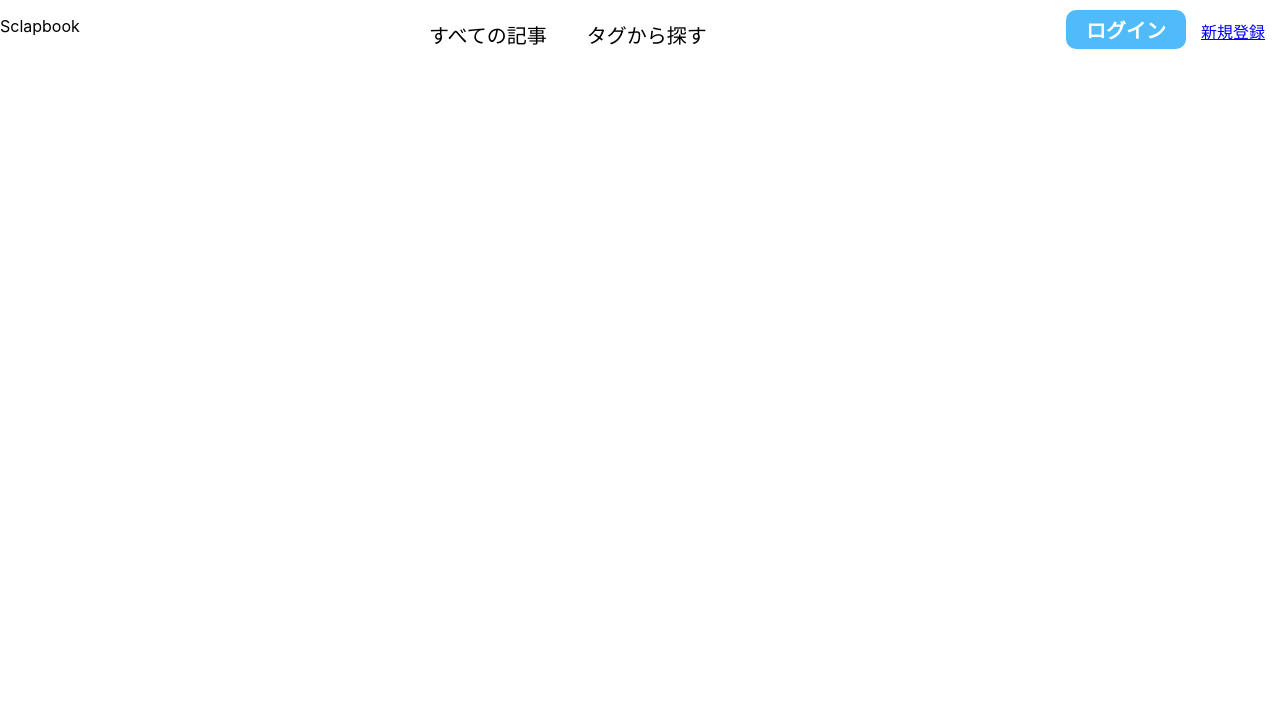
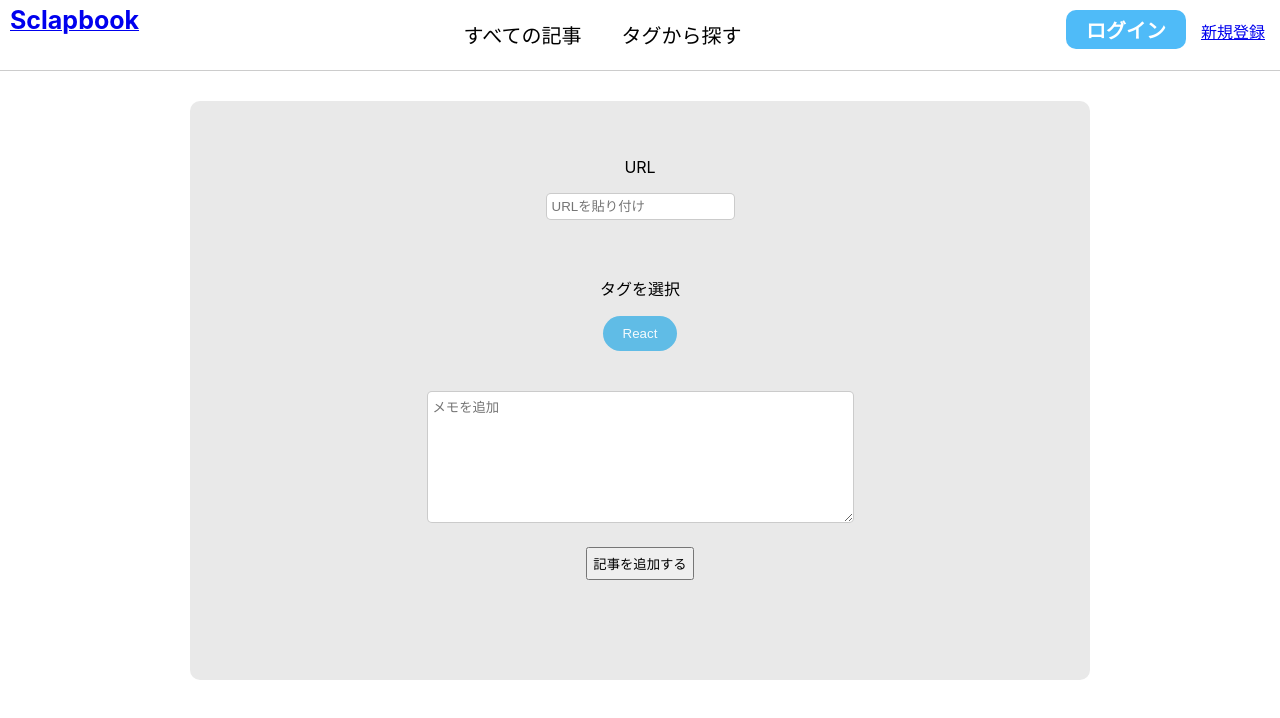
Before and after one commit to ITOmaSabai/Sclapbook, a React (Create React App) app: page /createpost in a window 1280 px wide. Shown: the top 718 px of the page. Built offline with nearby package versions, Linux system fonts and the light colour scheme; no server answers; the HTML template or start-up script is replaced by a standard one.

Commit message:
first commit

```diff
--- a/package.json
+++ b/package.json
@@ -9,6 +9,7 @@
     "firebase": "^10.1.0",
     "react": "^18.2.0",
     "react-dom": "^18.2.0",
+    "react-router-dom": "^6.14.2",
     "react-scripts": "5.0.1",
     "web-vitals": "^2.1.4"
   },
--- a/src/App.js
+++ b/src/App.js
@@ -1,17 +1,20 @@
 import './App.css';
 import { Navbar } from './components/Navbar/Navbar';
-import {CreatePost} from './components/CreatePost/CreatePost';
-
+import { CreatePost } from './components/CreatePost/CreatePost';
+import { BrowserRouter as Router, Routes, Route, Link } from 'react-router-dom';
+import Home from './components/Home/Home';
 
 
 function App() {
   return (
     <>
-      <Navbar />
-      <CreatePost />
-      <div className="App">
-
-      </div>
+    <Navbar />
+    <Router>
+      <Routes>
+        <Route path="/" element={<Home />}></Route>
+        <Route path="/createpost" element={<CreatePost />}></Route>
+      </Routes>
+    </Router>
     </>
   );
 }
--- /dev/null
+++ b/src/components/Card/Card.js
@@ -0,0 +1,10 @@
+import React from 'react'
+
+const Card = () => {
+  return (
+    <div>
+    </div>
+  )
+}
+
+export default Card
--- a/src/components/CreatePost/CreatePost.css
+++ b/src/components/CreatePost/CreatePost.css
@@ -0,0 +1,43 @@
+.postWrapper {
+    /* text-align: center; */
+    /* display: flex; */
+    /* justify-content: center; */
+    max-width: 100%;
+}
+
+.postContainer {
+    width: 700px;
+    padding: 20px 100px 100px 100px;
+    margin: 30px auto 0;
+    background-color: rgb(233, 233, 233);
+    border-radius: 10px;
+    text-align: center;
+}
+
+.Container {
+    padding: 20px 10px;
+}
+
+#urlValure {
+    width: 200px;
+    line-height: 20px;
+}
+
+.Container input, textarea {
+    border: 1px solid #c8c8c8ee;
+    border-radius: 5px;
+}
+
+button, input, textarea {
+    cursor: pointer;
+    padding: 5px 5px;
+}
+
+.tagContainer button {
+    /* border: solid 1px #c8c8c8ee; */
+    border: none;
+    border-radius: 20px;
+    padding: 10px 20px;
+    color: #ffffffee;
+    background-color: rgb(96, 188, 230);
+}
--- a/src/components/CreatePost/CreatePost.js
+++ b/src/components/CreatePost/CreatePost.js
@@ -1,7 +1,9 @@
 //記事のURLや情報を入力する画面を実装する
-import { doc, setDoc } from "firebase/firestore";
+// import { doc, setDoc } from "firebase/firestore";
 import { useState } from "react";
 import { db } from "../firebase";
+import { collection, addDoc } from "firebase/firestore";
+import "./CreatePost.css";
 
 
 export const CreatePost = () => {
@@ -10,38 +12,80 @@ export const CreatePost = () => {
   const [memo, setMemo] = useState();
 
 
+  const setPost = () => {
+    //onChangeに変更する前のコード
+    // const postedURL = document.getElementById("urlValue");
+    // const postedMemo = document.getElementById("memoValue");
+    // setURL(postedURL.value);
+    // setMemo(postedMemo.value);
+
+    // console.log(URL);
+    // console.log(memo);
+    createPost();
+    window.alert("スクラップしました！")
+  };
+
   const createPost = async () => {
-
-    // Add a new document in collection "articles"
-    await setDoc(doc(db, "articles"), {
+    await addDoc(collection(db, "sclapbook"), {
       URL: URL,
       tag: tag,
       memo: memo
     });
-
-    const PostURL = () => {
   };
 
+
   return (
-      <div className="wrapper">
-        <div>
+    //onChangeに変更する前のコード
+  //   <div className="postWrapper">
+  //     <div className="postContainer">
+  //       <div className="Container">
+  //         <p>URL</p>
+  //         <input id="urlValue" type="text" placeholder="URLを貼り付け" ></input>
+  //       </div>
+  //       <div className="Container tagContainer">
+  //         <p>タグを選択</p>
+  //         <button className="react" onClick={(e) => setTag("React")}>React</button>
+  //       </div>
+  //       <div className="Container">
+  //         <textarea id="memoValue" name="" cols="50" rows="8" placeholder="メモを追加"></textarea>
+  //       </div>
+  //       <button type="submit" onClick={setPost}>記事を追加する</button>
+  //     </div>
+  //   </div>
+  // );
+
+  <div className="postWrapper">
+  <div className="postContainer">
+    <div className="Container">
       <p>URL</p>
-          <input type="text" placeholder="URLを貼り付け" onChange={(e) => setURL(e.target.value)}></input>
+      <input
+        id="urlValue"
+        type="text"
+        placeholder="URLを貼り付け"
+        onChange={(e) => setURL(e.target.value)}
+      >
+      </input>
     </div>
-        <div>
+    <div className="Container tagContainer">
       <p>タグを選択</p>
       <button className="react" onClick={(e) => setTag("React")}>React</button>
     </div>
-        <div>
-          <textarea name="" id="" cols="30" rows="10" placeholder="メモを追加" onChange={(e) => setMemo(e.target.value)}></textarea>
+    <div className="Container">
+      <textarea
+        id="memoValue"
+        name=""
+        cols="50"
+        rows="8"
+        placeholder="メモを追加"
+        onChange={(e) => setMemo(e.target.value)}
+      >
+      </textarea>
     </div>
-        <button type="submit" onClick={PostURL}>記事を追加する</button>
+    <button type="submit" onClick={setPost}>記事を追加する</button>
   </div>
-
+</div>
 );
 };
-};
-
 
 // 以下は投稿を表示するページに実装する
 // <div className="cardContainer">
--- /dev/null
+++ b/src/components/Home/Home.css
@@ -0,0 +1,37 @@
+.topContainer {
+    display: flex;
+    justify-content: center;
+    background-color: #f5f5f5;
+}
+
+.topContainer img {
+    width: 500px;
+}
+
+.topLogo {
+    color: rgb(29, 138, 234);
+    align-items: center;
+    height: 100%;
+}
+
+.cardWrapper {
+    display: flex;
+    justify-content: center;
+}
+
+.cardContainer {
+    background-color: #f5f5f5;
+    width: 450px;
+    padding: 20px;
+    border-radius: 15px;
+    height: 300px;
+    margin: 40px 30px;
+    /* margin: 0 100px; */
+}
+
+.card {
+}
+
+.cardHeader img {
+    width: 300px;
+}
--- /dev/null
+++ b/src/components/Home/Home.js
@@ -0,0 +1,43 @@
+import React from 'react'
+import "./Home.css";
+// import Card from './Card/Card';
+import homeImg from "../img/home.jpg";
+
+const Home = () => {
+  return (
+    <>
+        <div className="topContainer">
+            <img src={homeImg} alt="home" />
+            <div className="topLogo">
+                <h1>Sclapbook</h1>
+                <h3>スクラップブック</h3>
+            </div>
+        </div>
+
+        <div className="cardWrapper">
+            <div className='cardContainer'>
+                <article className="card">
+                    <div className='cardHeader'>
+                        <img src='src/components/img/home.jpg'></img>
+                        <h2 className='cardTitle'>React開発の学習方法。初学者が躓きやすい点を徹底解説</h2>
+                    </div>
+                    <button>#React</button>
+                </article>
+            </div>
+
+            <div className='cardContainer'>
+                <article className="card">
+                    <div className='cardHeader'>
+                        <img src='src/components/img/home.jpg'></img>
+                        <h2 className='cardTitle'>React開発の学習方法。初学者が躓きやすい点を徹底解説</h2>
+                    </div>
+                    <button>#React</button>
+                </article>
+            </div>
+        </div>
+
+    </>
+  )
+}
+
+export default Home
--- a/src/components/Navbar/Navbar.css
+++ b/src/components/Navbar/Navbar.css
@@ -3,6 +3,7 @@
     justify-content: space-between;
     text-align: center;
     height: 70px;
+    border-bottom: solid 1px #cccccc;
 }
 
 .navTagContainer {
@@ -10,7 +11,24 @@
 }
 
 .navHeaderLogo {
-    display: block;
+    padding: 5px 10px;
+    text-align: center;
+    align-items: center;
+}
+
+.navHeaderLogo p {
+    font-weight: bold;
+    font-size: 25px;
+    margin: 0;
+    align-items: center;
+    display: inline;
+    height: 100%;
+}
+
+.navHeaderLogo a {
+    /* display: block; */
+    /* color: blue;
+    text-decoration: none; */
 }
 
 .navTagContainer p {
--- a/src/components/Navbar/Navbar.js
+++ b/src/components/Navbar/Navbar.js
@@ -4,11 +4,13 @@ import { signInWithPopup } from "firebase/auth";
 
 export const Navbar = () => {
     return (
-        <nav className="navContainer" href="#">
-            <a className="navHeaderLogo">
-                <p>Sclapbook</p>
-                <img url=""/>
-            </a>
+        <nav className="navContainer">
+            <div className="navHeaderLogo">
+                <a href="#">
+                    <p>Sclapbook</p>
+                    {/* <img url=""/> */}
+                </a>
+            </div>
             <div className="navTagContainer">
                 <a className="navTag" href="#">
                     <p>すべての記事</p>
--- a/src/components/firebase.js
+++ b/src/components/firebase.js
@@ -1,11 +1,6 @@
-import { initializeApp } from 'firebase/app';
-import { getFirestore, collection, getDocs } from 'firebase/firestore/lite';
-import { getAuth, signInWithPopup, GoogleAuthProvider } from "firebase/auth";
-import { doc, setDoc } from "firebase/firestore";
-
-
-const db = getFirestore(app);
-const auth = getAuth(app);
+import { initializeApp } from "firebase/app";
+import { getAuth, GoogleAuthProvider } from "firebase/auth";
+import { getFirestore } from "firebase/firestore";
 
 const firebaseConfig = {
   apiKey: "AIzaSyBUyuZs7C_-CCCs_09i8Df0J9IabtuIDLM",
@@ -17,29 +12,8 @@ const firebaseConfig = {
 };
 
 const app = initializeApp(firebaseConfig);
+const auth = getAuth(app);
+const provider = new GoogleAuthProvider();
+const db = getFirestore(app);
 
-
-const provider = new GoogleAuthProvider();
-provider.addScope('https://www.googleapis.com/auth/contacts.readonly');
-
-
-signInWithPopup(auth, provider)
-  .then((result) => {
-    const credential = GoogleAuthProvider.credentialFromResult(result);
-    const token = credential.accessToken;
-    // The signed-in user info.
-    const user = result.user;
-    // IdP data available using getAdditionalUserInfo(result)
-    // ...
-  }).catch((error) => {
-    // Handle Errors here.
-    const errorCode = error.code;
-    const errorMessage = error.message;
-    // The email of the user's account used.
-    const email = error.customData.email;
-    // The AuthCredential type that was used.
-    const credential = GoogleAuthProvider.credentialFromError(error);
-    // ...
-  });
-
-export { db, auth, provider };
+export { auth, provider, db };
```
Also changed, not shown: src/components/img/home.jpg (added), task.txt, 1 other file (tests, documents, lock files or other folders). Lines whose indentation alone changed are shown as unchanged.
